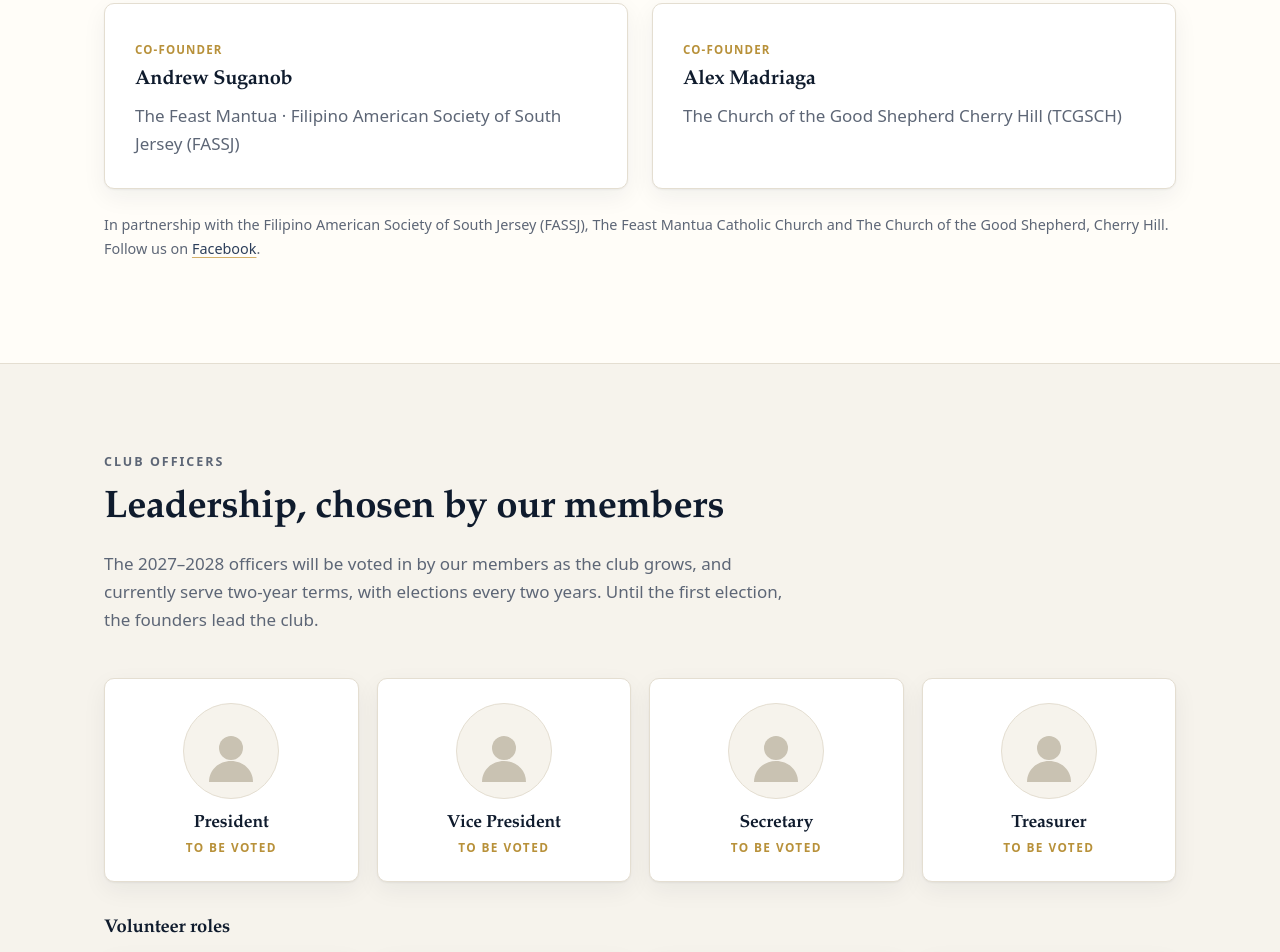
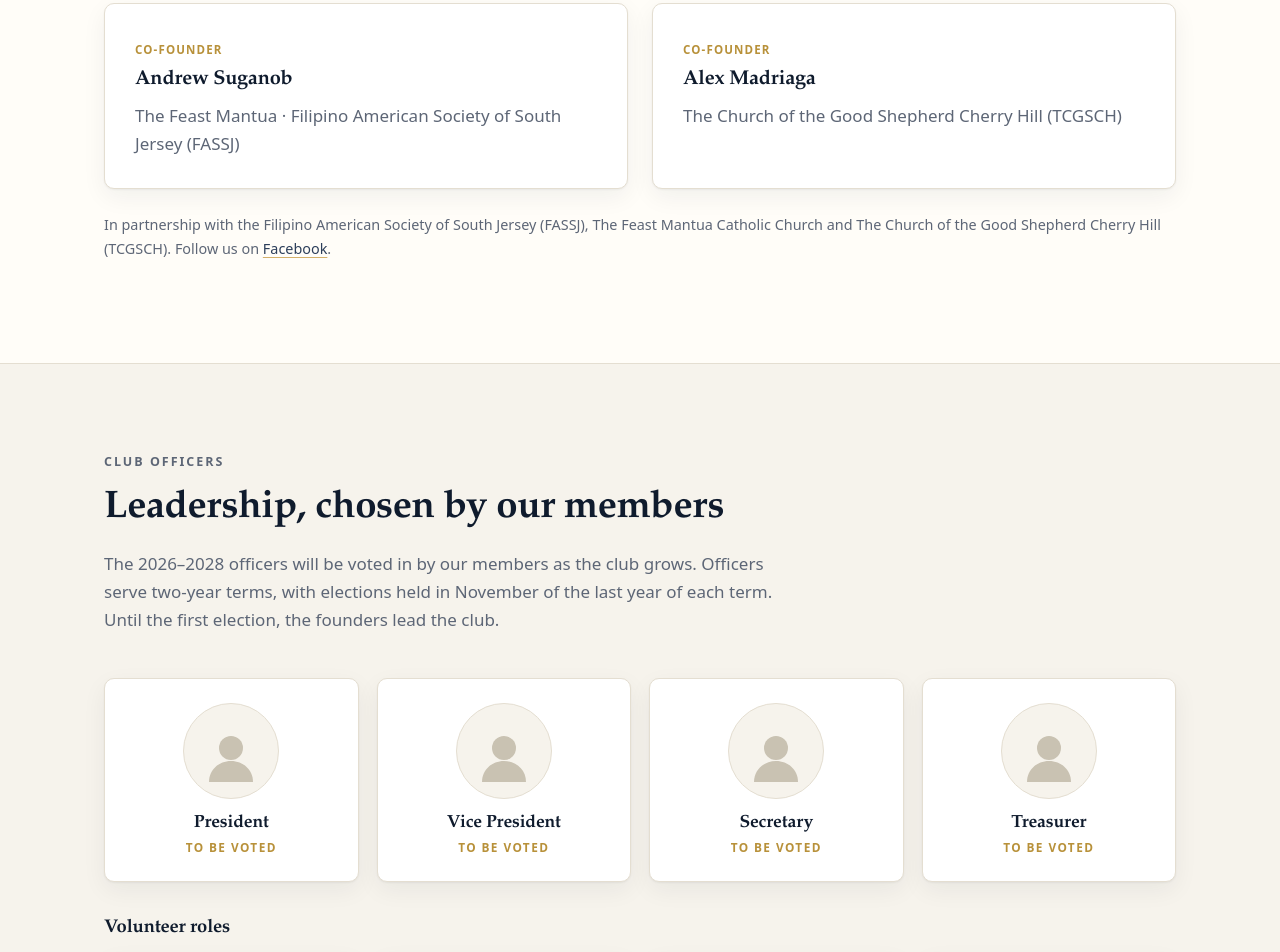
Before and after one commit to amadriaga/sjfacc.github.io, a plain HTML site: page about.html in a window 1280 px wide. Shown: the part 1401-2353 px from the top of the page. Drawn offline with Linux system fonts and the light colour scheme.

Commit message:
content: TCGSCH in partners line, 2026-2028 officer term with November elections, weather contact
Co-Authored-By: Claude Opus 5.5 <noreply@anthropic.com>

```diff
--- a/about.html
+++ b/about.html
@@ -81,7 +81,7 @@
           <article class="card"><span class="tag">Co-founder</span><h3>Andrew Suganob</h3><p>The Feast Mantua &middot; Filipino American Society of South Jersey (FASSJ)</p></article>
           <article class="card"><span class="tag">Co-founder</span><h3>Alex Madriaga</h3><p>The Church of the Good Shepherd Cherry Hill (TCGSCH)</p></article>
         </div>
-        <p class="note" style="margin-top:24px">In partnership with the Filipino American Society of South Jersey (FASSJ), The Feast Mantua Catholic Church and The Church of the Good Shepherd, Cherry Hill. Follow us on <a href="https://www.facebook.com/profile.php?id=61596920540950" rel="noopener">Facebook</a>.</p>
+        <p class="note" style="margin-top:24px">In partnership with the Filipino American Society of South Jersey (FASSJ), The Feast Mantua Catholic Church and The Church of the Good Shepherd Cherry Hill (TCGSCH). Follow us on <a href="https://www.facebook.com/profile.php?id=61596920540950" rel="noopener">Facebook</a>.</p>
       </div>
     </section>
 
@@ -90,7 +90,7 @@
         <div class="section-head">
           <p class="eyebrow">Club officers</p>
           <h2>Leadership, chosen by our members</h2>
-          <p>The 2027&ndash;2028 officers will be voted in by our members as the club grows, and currently serve two-year terms, with elections every two years. Until the first election, the founders lead the club.</p>
+          <p>The 2026&ndash;2028 officers will be voted in by our members as the club grows. Officers serve two-year terms, with elections held in November of the last year of each term. Until the first election, the founders lead the club.</p>
         </div>
         <div class="officers">
           <article class="card officer"><div class="officer-photo" aria-hidden="true"><svg viewBox="0 0 64 64" width="64" height="64"><circle cx="32" cy="24" r="12" fill="currentColor"/><path d="M10 58c0-12.2 9.8-21 22-21s22 8.8 22 21z" fill="currentColor"/></svg></div><h3>President</h3><p class="officer-status">To be voted</p></article>
```
Also changed, not shown: schedule.html (+1 -1 lines).
